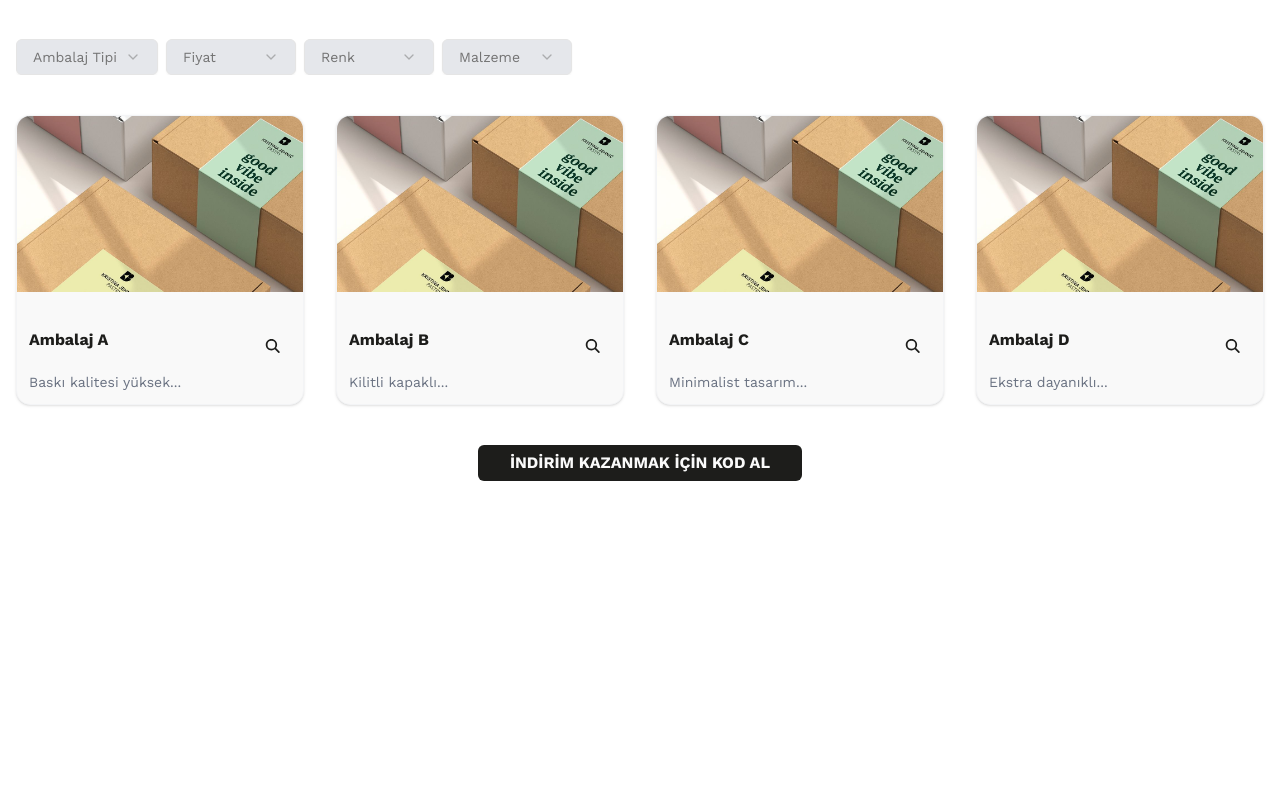
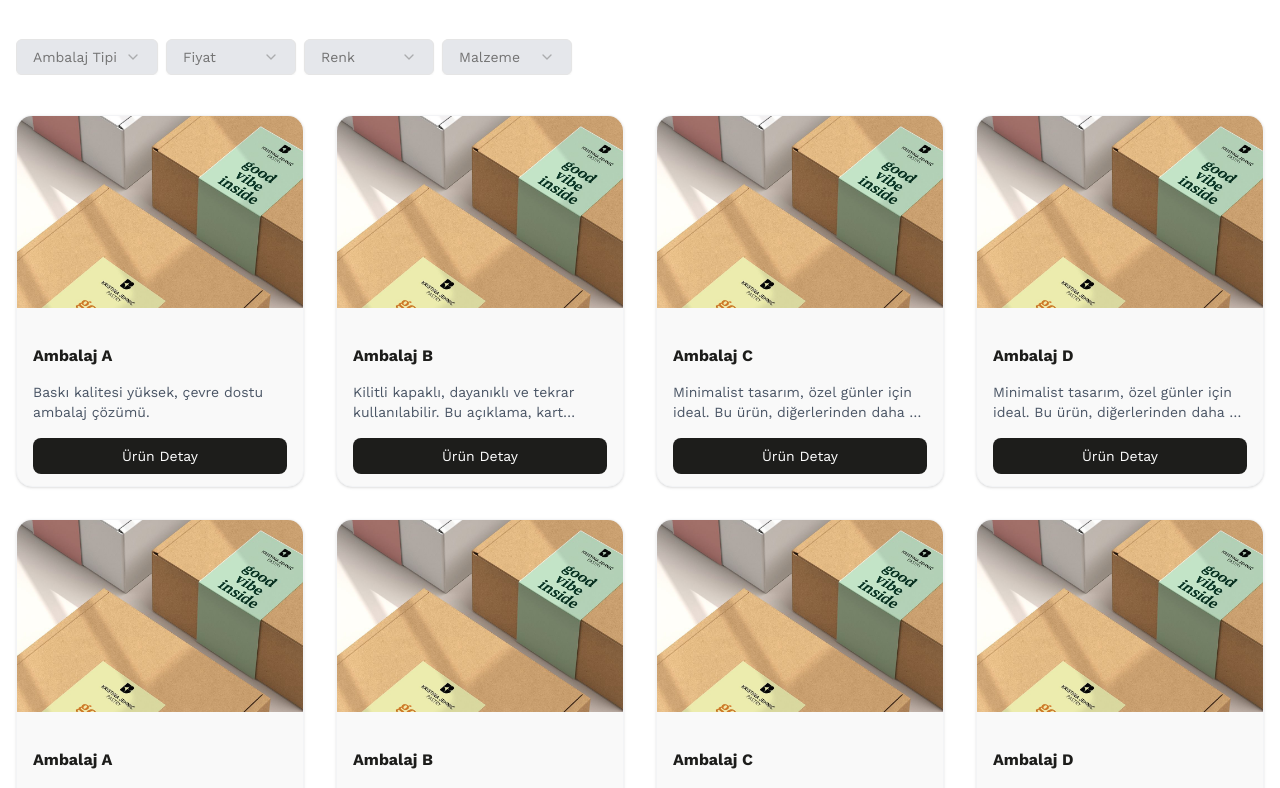
Before and after one commit to gmzseverr/pack-smile, a Next.js app: page /shop in a window 1280 px wide. Shown: the part 385-1173 px from the top of the page. Before the commit the page ends 946 px from the top, so only its background shows below. Built offline with nearby package versions, Linux system fonts and the light colour scheme.

Commit message:
detail changed

```diff
--- a/src/components/GiveawayProducts.jsx
+++ b/src/components/GiveawayProducts.jsx
@@ -3,8 +3,6 @@
 import React, { useState } from "react";
 import { useRouter } from "next/navigation";
 import Image from "next/image";
-
-// shadcn/ui bileşenleri
 import { Button } from "@/components/ui/button";
 import {
   Card,
@@ -13,13 +11,8 @@ import {
   CardHeader,
   CardTitle,
 } from "@/components/ui/card";
-
-// Font Awesome ikonlarını import ediyoruz
-import { FontAwesomeIcon } from "@fortawesome/react-fontawesome";
-import { faSearch } from "@fortawesome/free-solid-svg-icons";
 import ProductDetailModal from "./ProductDetailModal";
 
-// Ürün verisi (Örnek)
 const products = [
   {
     id: 1,
@@ -78,6 +71,7 @@ export default function GiveawayProducts() {
         katılabilirsiniz.
       </p>
 
+      {/* Ürün Kartları */}
       <div className="grid grid-cols-1 sm:grid-cols-2 md:grid-cols-3 gap-6 w-full max-w-4xl">
         {products.map((product) => (
           <Card
@@ -85,11 +79,11 @@ export default function GiveawayProducts() {
             onClick={() => handleSelect(product)}
             className={`cursor-pointer flex flex-col transition-all duration-300 relative overflow-hidden ${
               selectedProduct?.id === product.id
-                ? "border-3 border-[#E3963E] shadow-2xl scale-[1.05]"
-                : "border-1 border-gray-50 hover:shadow-lg"
-            }`}
+                ? "border-2 border-[#E3963E] shadow-2xl scale-[1.05]"
+                : "border border-gray-100 hover:shadow-lg"
+            } bg-[#F9F9F9]`}
           >
-            {/* Görsel Alanı */}
+            {/* Görsel */}
             <div className="w-full relative flex items-center justify-center">
               <Image
                 src="/package.jpg"
@@ -100,34 +94,33 @@ export default function GiveawayProducts() {
               />
             </div>
 
-            {/* Metin İçeriği */}
+            {/* İçerik */}
             <div className="flex flex-col flex-grow p-4">
               <CardHeader className="flex flex-row items-start justify-between p-0 pb-2">
-                <CardTitle className="text-lg font-semibold">
+                <CardTitle className="text-lg font-semibold text-[#1D1D1B]">
                   {product.name}
                 </CardTitle>
-
-                {/* Detay Arama İkonu */}
-                <Button
-                  variant="ghost"
-                  size="icon"
-                  onClick={(e) => openDetailsModal(product, e)}
-                  className="text-[#1D1D1B] cursor-pointer hover:text-[#1D1D1B] rounded-full hover:bg-gray-100"
-                  aria-label={`${product.name} detaylarını gör`}
-                >
-                  <FontAwesomeIcon icon={faSearch} className="h-4 w-4" />
-                </Button>
               </CardHeader>
 
-              {/* Açıklama kısmı */}
-              <CardContent className="flex-grow p-0 pt-2">
+              {/* Açıklama */}
+              <CardContent className="flex-grow p-0 pb-2">
                 <CardDescription className="text-xs text-gray-500">
                   {product.description}
                 </CardDescription>
               </CardContent>
+              {/* Detay butonu */}
+              <Button
+                variant="outline"
+                size="sm"
+                onClick={(e) => openDetailsModal(product, e)}
+                className="w-full cursor-pointer bg-[#1D1D1B] !text-white text-sm font-medium rounded-md py-2
+  hover:bg-[#E3963E] hover:shadow-md transition-all duration-300"
+              >
+                Ürün Detay
+              </Button>
             </div>
 
-            {/* Seçili İkonu */}
+            {/* Seçili etiketi */}
             {selectedProduct?.id === product.id && (
               <div className="absolute top-2 left-2 bg-[#E3963E] text-white text-xs px-2 py-1 font-bold">
                 SEÇİLİ
@@ -137,6 +130,7 @@ export default function GiveawayProducts() {
         ))}
       </div>
 
+      {/* Katıl Butonu */}
       <Button
         onClick={handleParticipate}
         disabled={!selectedProduct}
@@ -151,6 +145,7 @@ export default function GiveawayProducts() {
           : "Lütfen Bir Ürün Seçin"}
       </Button>
 
+      {/* Modal */}
       <ProductDetailModal
         isOpen={isModalOpen}
         onClose={setIsModalOpen}
--- a/src/components/ProductCard.jsx
+++ b/src/components/ProductCard.jsx
@@ -9,46 +9,40 @@ import {
   CardDescription,
 } from "@/components/ui/card";
 import { Button } from "@/components/ui/button";
-import { FontAwesomeIcon } from "@fortawesome/react-fontawesome";
-import { faSearch } from "@fortawesome/free-solid-svg-icons";
 
 export default function ProductCard({ product, onOpenDetails }) {
   return (
-    <Card className="cursor-pointer flex flex-col transition-all duration-300 relative overflow-hidden border border-gray-100 hover:shadow-md bg-[#F9F9F9]">
+    <Card className="cursor-pointer flex flex-col transition-all duration-300 overflow-hidden border border-gray-100 rounded-2xl bg-[#F9F9F9] hover:shadow-lg hover:-translate-y-1">
       {/* Görsel */}
-      <div className="w-full relative flex items-center justify-center h-36 md:h-40 lg:h-44">
+      <div className="relative w-full h-40 md:h-48 overflow-hidden">
         <img
           src={product.imageUrl}
           alt={product.title}
-          className="w-full h-full object-cover transition hover:opacity-80"
+          className="w-full h-full object-cover transform transition-transform duration-500 hover:scale-105"
         />
       </div>
 
       {/* Metin */}
-      <div className="flex flex-col flex-grow p-3">
-        <CardHeader className="flex flex-row items-start justify-between p-0 pb-1">
-          <CardTitle className="text-sm md:text-base font-semibold text-[#1D1D1B]">
+      <div className="flex flex-col flex-grow px-4 py-3">
+        <CardHeader className="p-0 pb-2">
+          <CardTitle className="text-base font-semibold text-[#1D1D1B] line-clamp-1">
             {product.title}
           </CardTitle>
-
-          {/* Detay / Büyüteç */}
-          <Button
-            variant="ghost"
-            size="icon"
-            onClick={(e) => onOpenDetails(product, e)}
-            className="text-[#1D1D1B] hover:text-[#E3963E] rounded-full hover:bg-gray-100 p-1"
-          >
-            <FontAwesomeIcon
-              icon={faSearch}
-              className="h-3 w-3 md:h-4 md:w-4"
-            />
-          </Button>
         </CardHeader>
 
-        <CardContent className="flex-grow p-0 pt-1">
-          <CardDescription className="text-xs md:text-sm text-gray-500">
+        <CardContent className="flex-grow p-0">
+          <CardDescription className="text-sm text-gray-600 line-clamp-2 mb-4">
             {product.description}
           </CardDescription>
+
+          {/* Ürün Detay Butonu */}
+          <Button
+            onClick={(e) => onOpenDetails(product, e)}
+            className="w-full cursor-pointer bg-[#1D1D1B] text-white text-sm font-medium rounded-md py-2
+                       hover:bg-[#E3963E] hover:shadow-md transition-all duration-300"
+          >
+            Ürün Detay
+          </Button>
         </CardContent>
       </div>
     </Card>
--- a/src/components/ProductList.jsx
+++ b/src/components/ProductList.jsx
@@ -17,28 +17,62 @@ const PRODUCTS = [
   {
     id: 1,
     title: "Ambalaj A",
-    description: "Baskı kalitesi yüksek...",
+    description: "Baskı kalitesi yüksek, çevre dostu ambalaj çözümü.",
     details: "Ambalaj A...",
     imageUrl: "/package.jpg",
   },
   {
     id: 2,
     title: "Ambalaj B",
-    description: "Kilitli kapaklı...",
+    description:
+      "Kilitli kapaklı, dayanıklı ve tekrar kullanılabilir. Bu açıklama, kart üzerinde daha fazla yer kaplayacaktır.",
     details: "Ambalaj B...",
     imageUrl: "/package.jpg",
   },
   {
     id: 3,
     title: "Ambalaj C",
-    description: "Minimalist tasarım...",
+    description:
+      "Minimalist tasarım, özel günler için ideal. Bu ürün, diğerlerinden daha az açıklamaya sahiptir.",
     details: "Ambalaj C...",
     imageUrl: "/package.jpg",
   },
   {
     id: 4,
     title: "Ambalaj D",
-    description: "Ekstra dayanıklı...",
+    description:
+      "Minimalist tasarım, özel günler için ideal. Bu ürün, diğerlerinden daha az açıklamaya sahiptir.",
+    details: "Ambalaj D...",
+    imageUrl: "/package.jpg",
+  },
+  {
+    id: 5,
+    title: "Ambalaj A",
+    description: "Baskı kalitesi yüksek, çevre dostu ambalaj çözümü.",
+    details: "Ambalaj A...",
+    imageUrl: "/package.jpg",
+  },
+  {
+    id: 6,
+    title: "Ambalaj B",
+    description:
+      "Kilitli kapaklı, dayanıklı ve tekrar kullanılabilir. Bu açıklama, kart üzerinde daha fazla yer kaplayacaktır.",
+    details: "Ambalaj B...",
+    imageUrl: "/package.jpg",
+  },
+  {
+    id: 7,
+    title: "Ambalaj C",
+    description:
+      "Minimalist tasarım, özel günler için ideal. Bu ürün, diğerlerinden daha az açıklamaya sahiptir.",
+    details: "Ambalaj C...",
+    imageUrl: "/package.jpg",
+  },
+  {
+    id: 8,
+    title: "Ambalaj D",
+    description:
+      "Minimalist tasarım, özel günler için ideal. Bu ürün, diğerlerinden daha az açıklamaya sahiptir.",
     details: "Ambalaj D...",
     imageUrl: "/package.jpg",
   },
```
